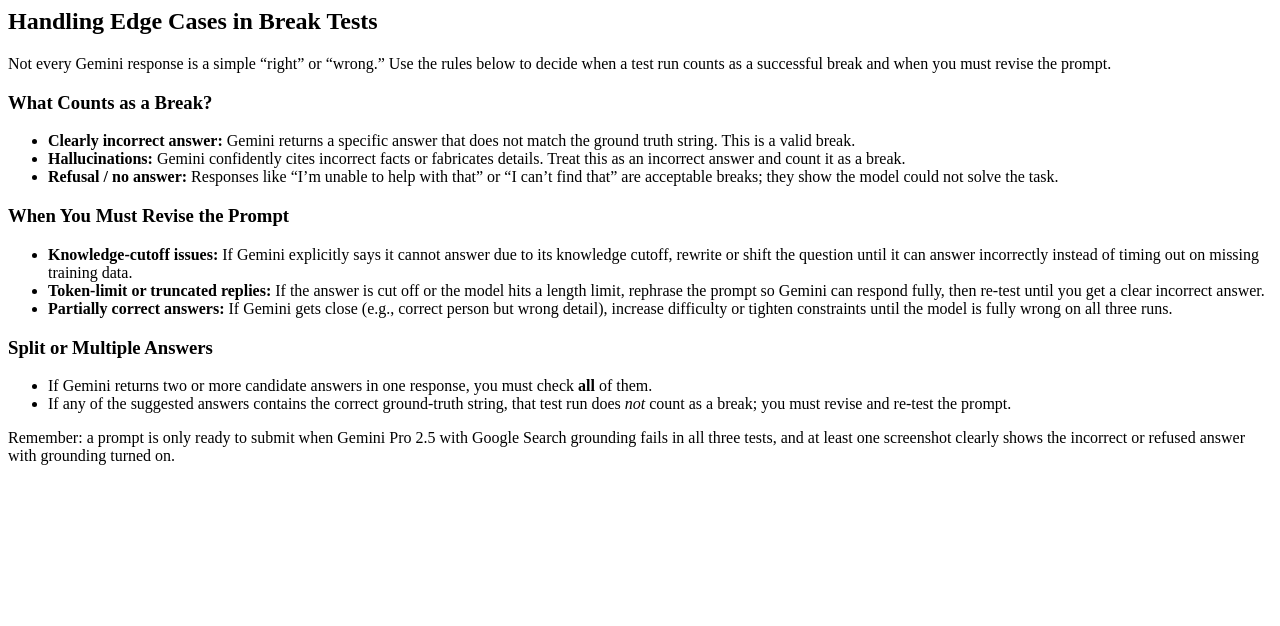
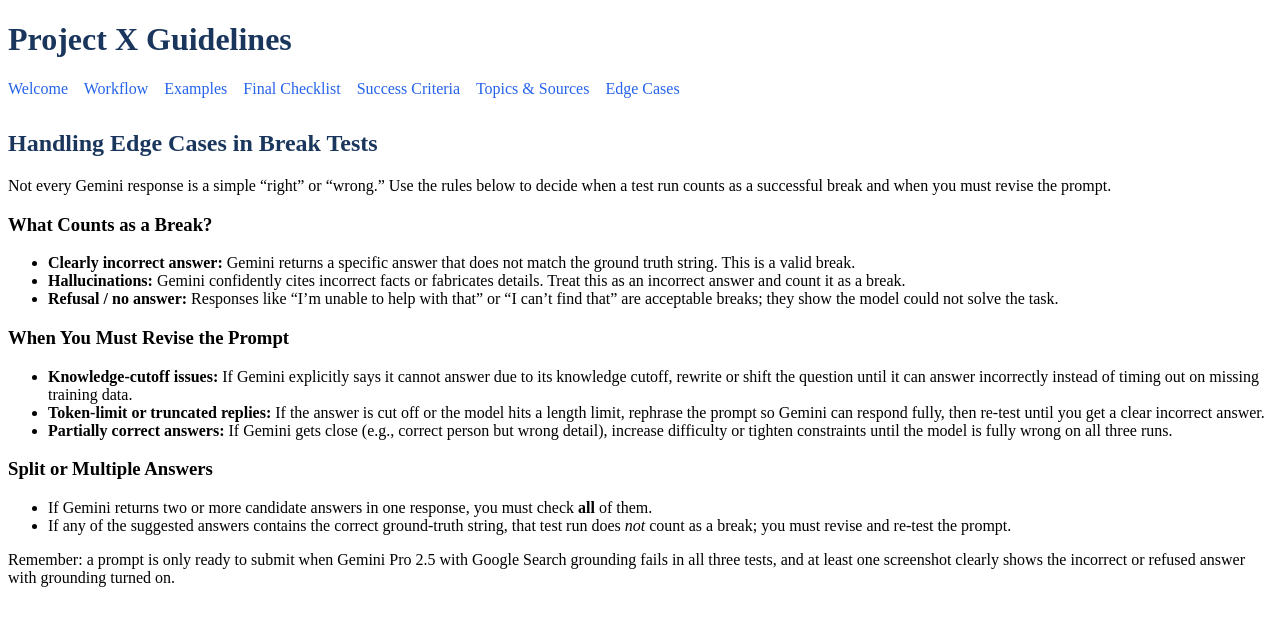
Before and after one commit to Justin-Folio/Proj-specific, a plain HTML site: page edgecases.html in a window 1280 px wide. Drawn offline with Linux system fonts and the light colour scheme.

Commit message:
Update edgecases.html

```diff
--- a/edgecases.html
+++ b/edgecases.html
@@ -1,4 +1,26 @@
-<section id="break-test-edge-cases" class="section">
+<!DOCTYPE html>
+<html lang="en">
+<head>
+  <meta charset="UTF-8">
+  <title>Project X – Final Checklist</title>
+  <link rel="stylesheet" href="styles3.css">
+</head>
+<body>
+  <header>
+    <h1>Project X Guidelines</h1>
+    <nav>
+      <a href="index.html">Welcome</a>
+      <a href="workflow.html">Workflow</a>
+      <a href="examples.html">Examples</a>
+      <a href="checklist.html">Final Checklist</a>
+      <a href="successcriteria.html">Success Criteria</a>
+      <a href="topics.html">Topics & Sources</a>
+      <a href="edgecases.html">Edge Cases</a>
+    </nav>
+  </header>
+
+  <main>
+<section id="edge-cases" class="section">
   <div class="container">
     <h2>Handling Edge Cases in Break Tests</h2>
     <p>
```
